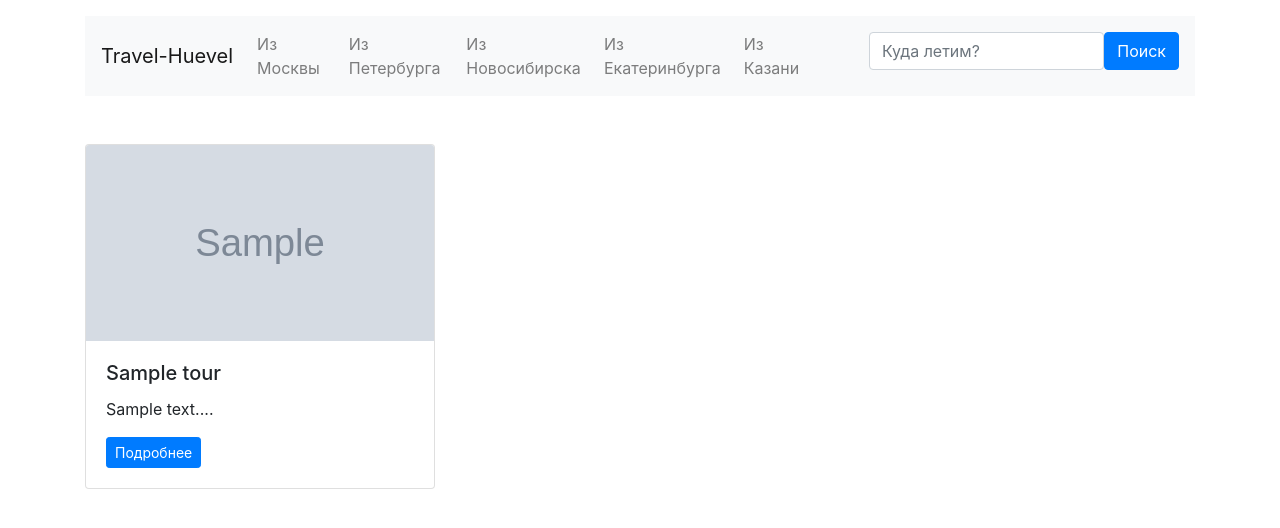
After one commit to lllrikitikilll/site_on_flask, a Flask app: template templates/search.html in a window 1280 px wide. The commit adds this page. Shown: the top 528 px of the page. Run offline with Flask 2, Linux system fonts and the light colour scheme; the template is opened without the code that fills it: most values are stand-ins (such as "Sample title", 1, 10 or a date in 2020); grey boxes marked "Sample" are stand-in pictures; some libraries are stand-ins or nearby versions.

Commit message:
add search form by tour

```diff
--- a/app.py
+++ b/app.py
@@ -1,5 +1,5 @@
 from flask import Flask, render_template, request
-from utils import get_all_data, get_one_by_id
+from utils import get_all_data, get_one_by_id, search_tour
 
 app = Flask(__name__)
 # тренировочный комментарий
@@ -48,6 +48,16 @@ def tours(id_):
 def you_bomg():
     return render_template('Nnot_money.html')
 
+@app.route('/search/', methods=['GET'])
+def search_tour():
+    tour = request.args.get('tour')
+    data = get_all_data()
+    tours = []
+    for i in data:
+        if tour.lower() in data[i]['country'].lower():
+            tours.append(data[i])
+
+    return render_template('search.html', tours=tours)
 
 if __name__ == "__main__":
     app.run(debug=True)
--- a/templates/base.html
+++ b/templates/base.html
@@ -4,36 +4,38 @@
 <head>
     <meta charset="UTF-8">
     <title>{% block title %}Title{% endblock title %}</title>
-  <link rel="stylesheet" href="https://stackpath.bootstrapcdn.com/bootstrap/4.3.1/css/bootstrap.min.css" integrity="sha384-ggOyR0iXCbMQv3Xipma34MD+dH/1fQ784/j6cY/iJTQUOhcWr7x9JvoRxT2MZw1T" crossorigin="anonymous">
+    <link rel="stylesheet" href="https://stackpath.bootstrapcdn.com/bootstrap/4.3.1/css/bootstrap.min.css"
+          integrity="sha384-ggOyR0iXCbMQv3Xipma34MD+dH/1fQ784/j6cY/iJTQUOhcWr7x9JvoRxT2MZw1T" crossorigin="anonymous">
 </head>
 
-<body>
+
 <header class="container mt-3">
     <nav class="navbar navbar-expand-lg navbar-light bg-light">
         <a class="navbar-brand" href="/">Travel-Huevel</a>
-      <button class="navbar-toggler" type="button" data-toggle="collapse" data-target="#navbarNav" aria-controls="navbarNav" aria-expanded="false" aria-label="Toggle navigation">
+        <button class="navbar-toggler" type="button" data-toggle="collapse" data-target="#navbarNav"
+                aria-controls="navbarNav" aria-expanded="false" aria-label="Toggle navigation">
             <span class="navbar-toggler-icon"></span>
         </button>
         <div class="collapse navbar-collapse" id="navbarNav">
             <ul class="navbar-nav">
                 <li class="nav-item {% if request.path == '/departure/msk' %}active{% endif %}">
 
-            <a class="nav-link" href="/departure/msk"  >Из Москвы</a>
+                    <a class="nav-link" href="/departure/msk">Из Москвы</a>
 
                 </li>
                 <li class="nav-item {% if request.path == '/departure/spb' %}active{% endif %}">
 
-            <a class="nav-link" href="/departure/spb" >Из Петербурга</a>
+                    <a class="nav-link" href="/departure/spb">Из Петербурга</a>
 
                 </li>
                 <li class="nav-item {% if request.path == '/departure/nsk' %}active{% endif %}">
 
-            <a class="nav-link" href="/departure/nsk" >Из Новосибирска</a>
+                    <a class="nav-link" href="/departure/nsk">Из Новосибирска</a>
 
                 </li>
                 <li class="nav-item {% if request.path == '/departure/ekb' %}active{% endif %}">
 
-            <a class="nav-link" href="/departure/ekb" >Из Екатеринбурга</a>
+                    <a class="nav-link" href="/departure/ekb">Из Екатеринбурга</a>
 
                 </li>
                 <li class="nav-item {% if request.path == '/departure/kazan' %}active{% endif %}">
@@ -41,9 +43,17 @@
                     <a class="nav-link" href="/departure/kazan">Из Казани</a>
 
                 <li class="nav-item ml-5 mt-2" style="color: green; font-weight: 600">
+                    <form class="d-flex" action="/search/" METHOD="get">
+                        <input class="form-control me-1" type="search" placeholder="Куда летим?"
+                               aria-label="Куда летим?" name="tour">
+                        <button class="btn btn-primary" type="submit">Поиск</button>
+                    </form>
 
-            <p>{{ request.method }}{{request.path}}</p>
+
+
+
                 </li>
+
             </ul>
         </div>
     </nav>
@@ -52,8 +62,14 @@
 {% block content %}{% endblock content %}
 
 
-    <script src="https://code.jquery.com/jquery-3.2.1.slim.min.js" integrity="sha384-KJ3o2DKtIkvYIK3UENzmM7KCkRr/rE9/Qpg6aAZGJwFDMVNA/GpGFF93hXpG5KkN" crossorigin="anonymous"></script>
-    <script src="https://cdnjs.cloudflare.com/ajax/libs/popper.js/1.12.9/umd/popper.min.js" integrity="sha384-ApNbgh9B+Y1QKtv3Rn7W3mgPxhU9K/ScQsAP7hUibX39j7fakFPskvXusvfa0b4Q" crossorigin="anonymous"></script>
-    <script src="https://maxcdn.bootstrapcdn.com/bootstrap/4.0.0/js/bootstrap.min.js" integrity="sha384-JZR6Spejh4U02d8jOt6vLEHfe/JQGiRRSQQxSfFWpi1MquVdAyjUar5+76PVCmYl" crossorigin="anonymous"></script>
+<script src="https://code.jquery.com/jquery-3.2.1.slim.min.js"
+        integrity="sha384-KJ3o2DKtIkvYIK3UENzmM7KCkRr/rE9/Qpg6aAZGJwFDMVNA/GpGFF93hXpG5KkN"
+        crossorigin="anonymous"></script>
+<script src="https://cdnjs.cloudflare.com/ajax/libs/popper.js/1.12.9/umd/popper.min.js"
+        integrity="sha384-ApNbgh9B+Y1QKtv3Rn7W3mgPxhU9K/ScQsAP7hUibX39j7fakFPskvXusvfa0b4Q"
+        crossorigin="anonymous"></script>
+<script src="https://maxcdn.bootstrapcdn.com/bootstrap/4.0.0/js/bootstrap.min.js"
+        integrity="sha384-JZR6Spejh4U02d8jOt6vLEHfe/JQGiRRSQQxSfFWpi1MquVdAyjUar5+76PVCmYl"
+        crossorigin="anonymous"></script>
 </body>
 </html>
--- /dev/null
+++ b/templates/search.html
@@ -0,0 +1,26 @@
+{% extends "base.html" %}
+
+{% block content %}
+<main class="container mt-3">
+<div class="row mt-5">
+    {% if not tours %}
+        <h1 class="ml-3">По данному направлению нет туров</h1>
+    {% else %}
+      {% for i in tours %}
+      <div class="col-4">
+        <div class="card mb-4">
+          <div class="embed-responsive embed-responsive-16by9">
+             <img class="card-img-top embed-responsive-item" src="{{ i.picture }}" alt="" />
+          </div>
+          <div class="card-body">
+            <h2 class="h5 card-title">{{ i.title }}</h2>
+            <p class="card-text">{{ i.description[:120]+"..." }}</p>
+            <a href="/tours/{{i}}" class="btn btn-sm btn-primary">Подробнее</a>
+          </div>
+        </div>
+        </div>
+      {% endfor %}
+    {% endif %}
+</div>
+</main>
+{% endblock content %}
--- a/utils.py
+++ b/utils.py
@@ -13,8 +13,14 @@ def get_one_by_id(id_):
         if id_ == i:
             return data[i]
 
-
-print(get_one_by_id("3"))
+def search_tour(tour):
+    data = get_all_data()
+    tours = []
+    for i in data:
+        if tour.lower() in data[i]['country'].lower():
+            tours.append(data[i])
+    return tours
+print(search_tour("пакистан"))
 
 menu = [
     {"link": "/departure/msk", "title": "Из Москвы"},
```
Also changed, not shown: 1 other file. Lines whose indentation alone changed are shown as unchanged.
